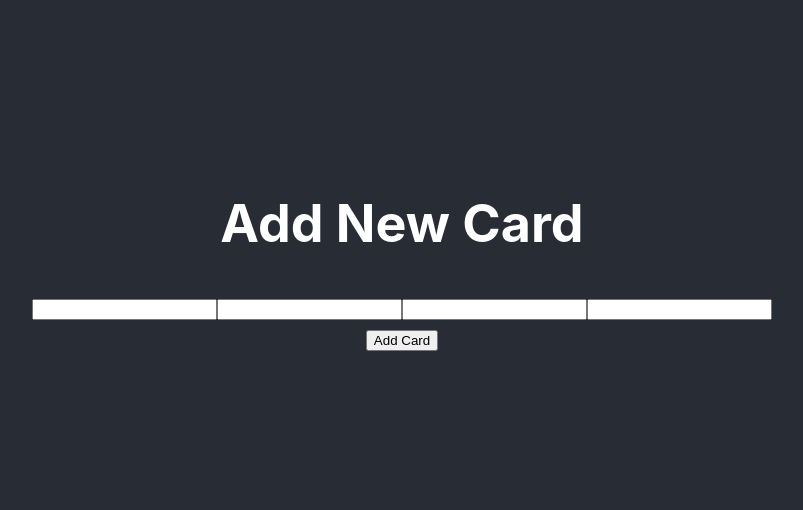
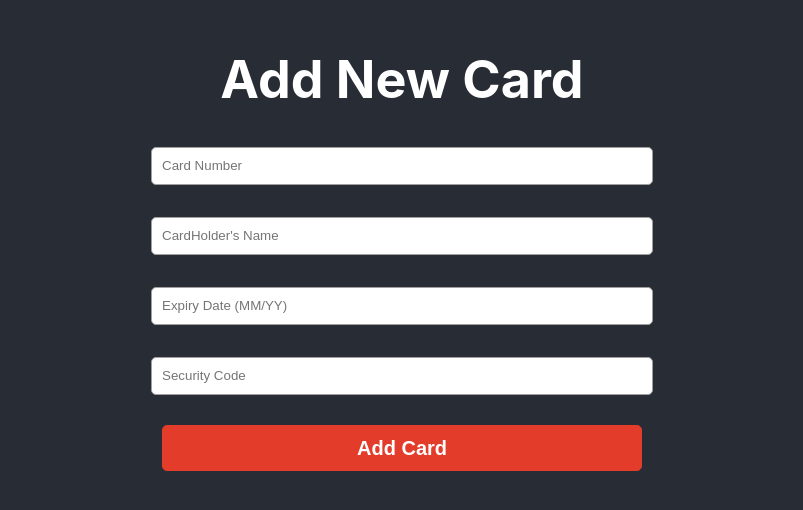
Before and after one commit to reynolga/creditCardForm, a React (Create React App) app: page / in a window 1280 px wide. Shown: the part 146-656 px from the top of the page, without its empty margins (238-1041 px from the left). Built offline with nearby package versions, Linux system fonts and the light colour scheme.

Commit message:
created some logic for card component

```diff
--- a/src/components/Form/Form.css
+++ b/src/components/Form/Form.css
@@ -0,0 +1,11 @@
+input[type="submit"] {
+  background:#E43C2A;
+  border: 1px solid #E43C2A;
+  color: white;
+  font-size: 20px;
+  font-weight: bold;
+}
+
+.btn-wrapper {
+  text-align: center;
+}
--- a/src/components/Form/Form.jsx
+++ b/src/components/Form/Form.jsx
@@ -2,23 +2,73 @@ import React from 'react';
 import InputBase from '../InputBase/InputBase.jsx'
 import './Form.css';
 
+const INIT_CARD = {
+    card: '',
+    cardHolder: '',
+    expiry: '',
+    securityCode: '',
+}
 class Form extends React.Component {
-  constructor(props) {
-    super(props);
+  constructor() {
+    super();
     this.state = {
+      cardData: INIT_CARD,
+      maxLength: 19
+    }
+  }
 
+  handleInputData = (e) => {
+
+    if(e.target.name === 'card'){
+      let mask = e.target.value.split(' ').join('');
+      if(mask.length){
+        mask = mask.match(new RegExp('.{1,4}', 'g')).join(' ');
+        this.setState((prevState) => ({
+          cardData: {
+           ...prevState.cardData,
+            [e.target.name]: mask}
+           }));
+      } else {
+        this.setState((prevState) => ({
+          cardData: {
+            ...prevState.cardData,
+            [e.target.name]: ''}
+            }));
+      }
+    } else {
+      this.setState((prevState) => ({
+        cardData: {
+          ...prevState.cardData,
+          [e.target.name]: e.target.value}
+          }));
     }
   }
 
   render() {
+
+    const inputData = [
+      {label: 'Card Number',         name:'card',   type:'text' },
+      {label: 'CardHolder\'s Name',  name:'cardHolder',   type:'text' },
+      {label: 'Expiry Date (MM/YY)', name:'expiry',       type:'text' },
+      {label: 'Security Code',       name:'securityCode', type:'text' },
+    ]
+    console.log(inputData.length);
+
     return (
       <div>
         <h1>Add New Card</h1>
         <form action="">
-          <InputBase />
-          <InputBase />
-          <InputBase />
-          <InputBase />
+          {inputData.length ? inputData.map((item) => {
+            return <InputBase
+            placeholder={item.label}
+            type={item.type}
+            value={this.state.cardData && this.state.cardData[item.name]} //Check for data before rendering
+            onChange={this.handleInputData}
+            autoComplete="off"
+            maxLength={this.state.maxLength}
+            name={item.name}
+            />
+          }) : null}
           <div>
           <InputBase type="submit" value="Add Card"/>
           </div>
--- a/src/components/InputBase/InputBase.css
+++ b/src/components/InputBase/InputBase.css
@@ -0,0 +1,12 @@
+label {
+  height: 70px;
+  display: block;
+}
+
+.input-root {
+  border:1px solid rgb(162, 159, 159);
+  border-radius: 5px;
+  padding:10px;
+  line-height: 1.2;
+  width: 480px;
+}
--- a/src/components/InputBase/InputBase.jsx
+++ b/src/components/InputBase/InputBase.jsx
@@ -2,7 +2,9 @@ import React from 'react';
 import './InputBase.css';
 
 const InputBase = (props) => (
-  <input {...props} />
+  <label>
+    <input className="input-root" {...props} />
+  </label>
 )
 
-export default InputBase
+export default InputBase;
```
